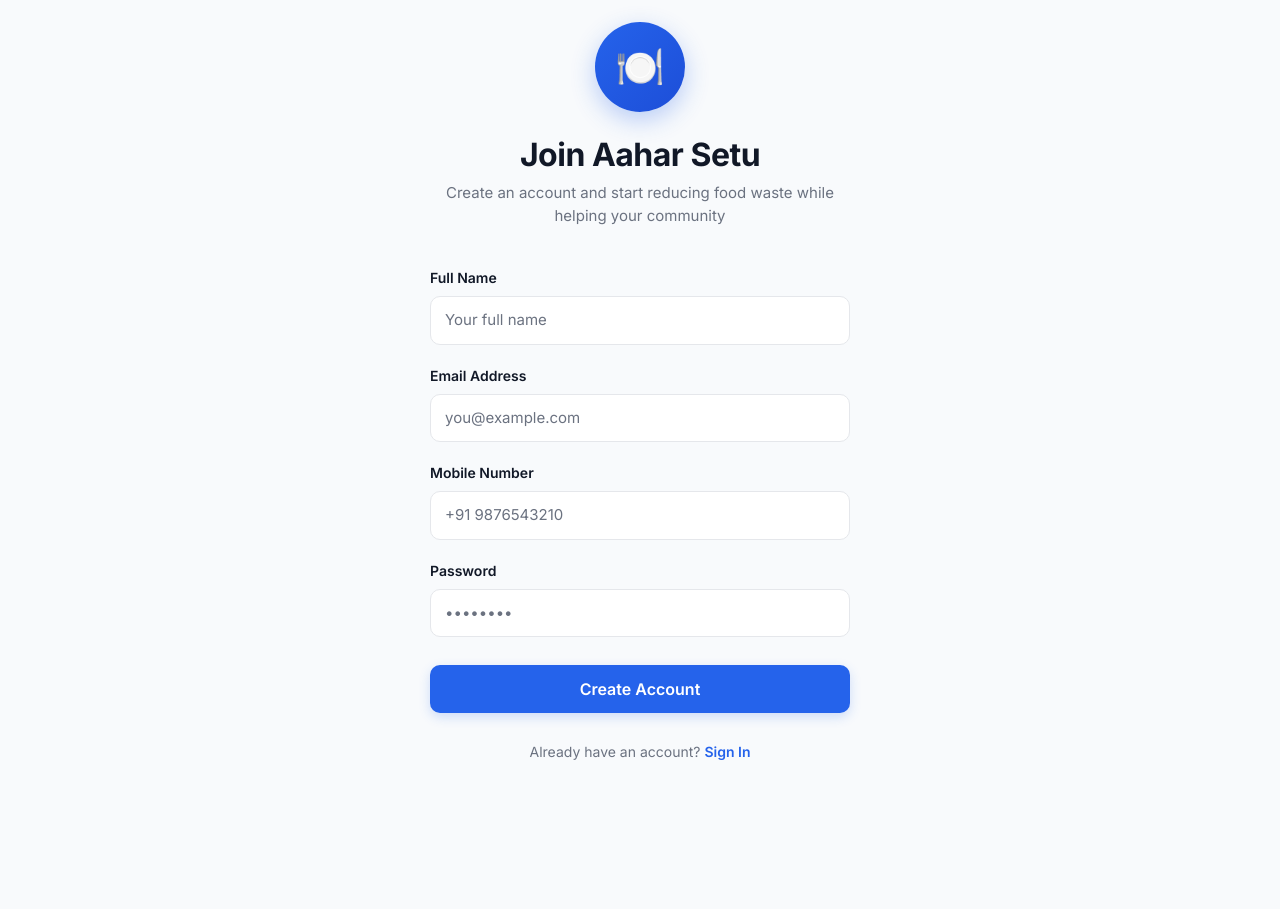
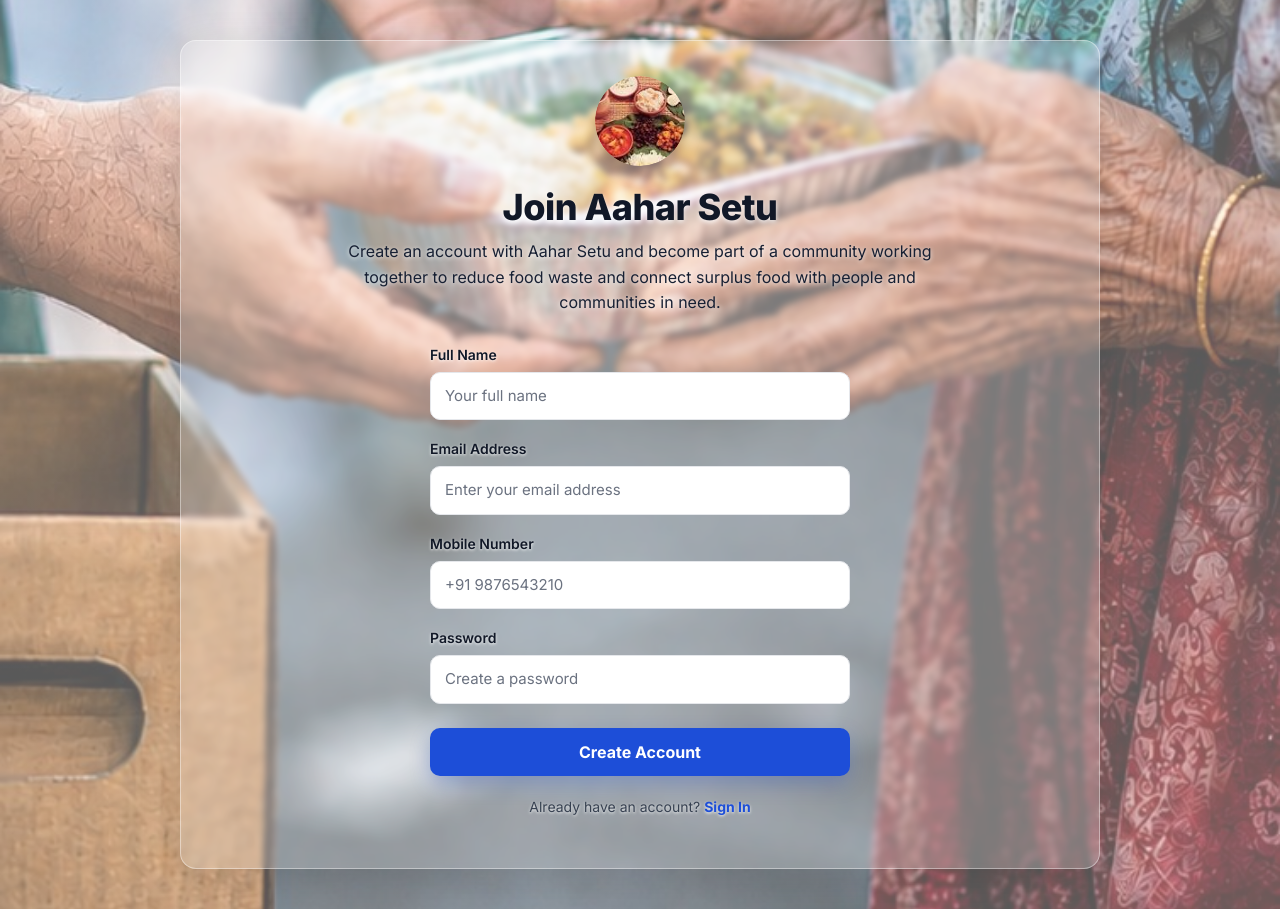
Before and after one commit to likithknp/food-rescue-UI, a React (Vite) app: page /register in a window 1280 px wide. Before the commit the page ends 800 px from the top, so only its background shows below. Built offline with nearby package versions, Linux system fonts and the light colour scheme.

Commit message:
Changes in Register page - adding background image

```diff
--- a/src/pages/Register.jsx
+++ b/src/pages/Register.jsx
@@ -4,6 +4,7 @@ import { registerUser } from "../services/authService";
 
 function Register() {
     const navigate = useNavigate();
+
     const [formData, setFormData] = useState({
         fullName: "",
         email: "",
@@ -15,11 +16,12 @@ function Register() {
         e.preventDefault();
 
         try {
-
             await registerUser(formData);
 
             alert("Registration Successful");
+
             navigate("/login");
+
             setFormData({
                 fullName: "",
                 email: "",
@@ -28,17 +30,25 @@ function Register() {
             });
 
         } catch (error) {
-
             console.error(error);
 
-            // Provide more helpful message for timeout errors
             let msg;
-            if (error.code === 'ECONNABORTED' || error.message?.includes('timeout')) {
-                msg = "Connection timed out. The server may be slow to respond. Please try again.";
+
+            if (
+                error.code === "ECONNABORTED" ||
+                error.message?.includes("timeout")
+            ) {
+                msg =
+                    "Connection timed out. The server may be slow to respond. Please try again.";
             } else {
-                // Prefer server message, fall back to whole response or error message
                 const resp = error.response?.data;
-                msg = resp?.message || resp || error.message || "Registration Failed";
+
+                msg =
+                    resp?.message ||
+                    resp ||
+                    error.message ||
+                    "Registration Failed";
+
                 if (typeof msg === "object") {
                     try {
                         msg = JSON.stringify(msg);
@@ -47,56 +57,166 @@ function Register() {
                     }
                 }
             }
+
             alert(msg);
         }
     };
 
     return (
-        <div style={{
+        <div
+            style={{
                 minHeight: "100vh",
                 display: "flex",
-            flexDirection: "column",
+                alignItems: "center",
                 justifyContent: "center",
-            alignItems: "center",
-            backgroundColor: "#F8FAFC",
-            padding: "20px",
+                padding: "40px 20px",
                 boxSizing: "border-box",
-        }}>
 
-            {/* Brand Circle */}
+                backgroundImage: `
+                    linear-gradient(
+                        rgba(255, 255, 255, 0.35),
+                        rgba(255, 255, 255, 0.35)
+                    ),
+                    url("/food-rescue.jpeg")
+                `,
+
+                backgroundSize: "cover",
+                backgroundPosition: "center",
+                backgroundRepeat: "no-repeat",
+
+                textAlign: "center"
+            }}
+        >
+
+            {/* Main Content */}
+            <div
+                style={{
+                    maxWidth: "920px",
+                    width: "100%",
+                    padding: "35px 40px",
+
+                    borderRadius: "16px",
+
+                    background: "rgba(255, 255, 255, 0.20)",
+
+                    backdropFilter: "blur(3px)",
+                    WebkitBackdropFilter: "blur(3px)",
+
+                    border: "1px solid rgba(255, 255, 255, 0.40)",
+
+                    boxShadow: "0 8px 40px rgba(0, 0, 0, 0.12)",
+
+                    color: "#111827"
+                }}
+            >
+
+                {/* Food Donation Image */}
                 <div
                     style={{
                         width: "90px",
                         height: "90px",
+                        margin: "0 auto 20px",
+
                         borderRadius: "50%",
-                    background: "linear-gradient(135deg, #2563EB 0%, #1D4ED8 100%)",
+                        overflow: "hidden",
+
+                        position: "relative",
+
+                        background: "transparent",
+
                         display: "flex",
                         justifyContent: "center",
                         alignItems: "center",
-                    marginBottom: "24px",
-                    boxShadow: "0 8px 24px rgba(37, 99, 235, 0.3)"
+
+                        boxShadow: "0 6px 18px rgba(0, 0, 0, 0.18)"
                     }}
                 >
-                <span style={{ fontSize: '40px', fontWeight: 'bold' }}>🍽️</span>
+                    <img
+                        src="/food-donation.jpeg"
+                        alt="Food donation"
+                        style={{
+                            width: "90px",
+                            height: "90px",
+                            objectFit: "cover",
+                            borderRadius: "50%",
+                            display: "block"
+                        }}
+                    />
                 </div>
 
                 {/* Title */}
-            <h1 style={{ fontSize: "32px", fontWeight: "700", margin: "0 0 8px 0", color: "#111827", textAlign: 'center' }}>
+                <h1
+                    style={{
+                        fontSize: "36px",
+                        margin: "0 0 10px",
+                        fontWeight: 800,
+                        color: "#111827",
+
+                        textShadow:
+                            "0 2px 5px rgba(255,255,255,0.9)"
+                    }}
+                >
                     Join Aahar Setu
                 </h1>
-            <p style={{ fontSize: "15px", color: "#6B7280", marginBottom: "40px", fontWeight: 400, textAlign: 'center', maxWidth: '400px' }}>
-                Create an account and start reducing food waste while helping your community
+
+                {/* Description */}
+                <p
+                    style={{
+                        maxWidth: "650px",
+                        margin: "0 auto 28px",
+
+                        lineHeight: 1.6,
+
+                        color: "#172033",
+                        fontSize: "16px",
+                        fontWeight: 500,
+
+                        textShadow:
+                            "0 1px 4px rgba(255,255,255,0.9)"
+                    }}
+                >
+                    Create an account with Aahar Setu and become part of a
+                    community working together to reduce food waste and
+                    connect surplus food with people and communities in need.
                 </p>
 
-            {/* Form */}
-            <div style={{ width: "100%", maxWidth: "420px", display: "flex", flexDirection: "column", gap: "20px" }}>
+                {/* Registration Form */}
+                <div
+                    style={{
+                        width: "100%",
+                        maxWidth: "420px",
+                        margin: "0 auto",
+
+                        display: "flex",
+                        flexDirection: "column"
+                    }}
+                >
 
                     <form onSubmit={handleSubmit}>
 
-                    <div style={{ marginBottom: "20px" }}>
-                        <label style={{ fontSize: "14px", fontWeight: "600", color: "#111827", display: "block", marginBottom: "8px" }}>
+                        {/* Full Name */}
+                        <div
+                            style={{
+                                marginBottom: "18px",
+                                textAlign: "left"
+                            }}
+                        >
+                            <label
+                                style={{
+                                    fontSize: "14px",
+                                    fontWeight: 600,
+                                    color: "#111827",
+
+                                    display: "block",
+                                    marginBottom: "7px",
+
+                                    textShadow:
+                                        "0 1px 3px rgba(255,255,255,0.9)"
+                                }}
+                            >
                                 Full Name
                             </label>
+
                             <input
                                 type="text"
                                 autoComplete="off"
@@ -110,19 +230,50 @@ function Register() {
                                     })
                                 }
                                 required
-                            style={{ padding: "12px 14px", borderRadius: "10px", fontSize: "15px" }}
+                                style={{
+                                    width: "100%",
+                                    boxSizing: "border-box",
+                                    padding: "12px 14px",
+                                    borderRadius: "10px",
+                                    fontSize: "15px",
+
+                                    backgroundColor:
+                                        "rgba(255,255,255,0.88)",
+
+                                    border:
+                                        "1px solid rgba(148,163,184,0.5)"
+                                }}
                             />
                         </div>
 
-                    <div style={{ marginBottom: "20px" }}>
-                        <label style={{ fontSize: "14px", fontWeight: "600", color: "#111827", display: "block", marginBottom: "8px" }}>
+                        {/* Email */}
+                        <div
+                            style={{
+                                marginBottom: "18px",
+                                textAlign: "left"
+                            }}
+                        >
+                            <label
+                                style={{
+                                    fontSize: "14px",
+                                    fontWeight: 600,
+                                    color: "#111827",
+
+                                    display: "block",
+                                    marginBottom: "7px",
+
+                                    textShadow:
+                                        "0 1px 3px rgba(255,255,255,0.9)"
+                                }}
+                            >
                                 Email Address
                             </label>
+
                             <input
                                 type="email"
                                 autoComplete="off"
                                 className="form-control"
-                            placeholder="you@example.com"
+                                placeholder="Enter your email address"
                                 value={formData.email}
                                 onChange={(e) =>
                                     setFormData({
@@ -131,14 +282,45 @@ function Register() {
                                     })
                                 }
                                 required
-                            style={{ padding: "12px 14px", borderRadius: "10px", fontSize: "15px" }}
+                                style={{
+                                    width: "100%",
+                                    boxSizing: "border-box",
+                                    padding: "12px 14px",
+                                    borderRadius: "10px",
+                                    fontSize: "15px",
+
+                                    backgroundColor:
+                                        "rgba(255,255,255,0.88)",
+
+                                    border:
+                                        "1px solid rgba(148,163,184,0.5)"
+                                }}
                             />
                         </div>
 
-                    <div style={{ marginBottom: "20px" }}>
-                        <label style={{ fontSize: "14px", fontWeight: "600", color: "#111827", display: "block", marginBottom: "8px" }}>
+                        {/* Mobile Number */}
+                        <div
+                            style={{
+                                marginBottom: "18px",
+                                textAlign: "left"
+                            }}
+                        >
+                            <label
+                                style={{
+                                    fontSize: "14px",
+                                    fontWeight: 600,
+                                    color: "#111827",
+
+                                    display: "block",
+                                    marginBottom: "7px",
+
+                                    textShadow:
+                                        "0 1px 3px rgba(255,255,255,0.9)"
+                                }}
+                            >
                                 Mobile Number
                             </label>
+
                             <input
                                 type="text"
                                 autoComplete="off"
@@ -152,19 +334,50 @@ function Register() {
                                     })
                                 }
                                 required
-                            style={{ padding: "12px 14px", borderRadius: "10px", fontSize: "15px" }}
+                                style={{
+                                    width: "100%",
+                                    boxSizing: "border-box",
+                                    padding: "12px 14px",
+                                    borderRadius: "10px",
+                                    fontSize: "15px",
+
+                                    backgroundColor:
+                                        "rgba(255,255,255,0.88)",
+
+                                    border:
+                                        "1px solid rgba(148,163,184,0.5)"
+                                }}
                             />
                         </div>
 
-                    <div style={{ marginBottom: "28px" }}>
-                        <label style={{ fontSize: "14px", fontWeight: "600", color: "#111827", display: "block", marginBottom: "8px" }}>
+                        {/* Password */}
+                        <div
+                            style={{
+                                marginBottom: "24px",
+                                textAlign: "left"
+                            }}
+                        >
+                            <label
+                                style={{
+                                    fontSize: "14px",
+                                    fontWeight: 600,
+                                    color: "#111827",
+
+                                    display: "block",
+                                    marginBottom: "7px",
+
+                                    textShadow:
+                                        "0 1px 3px rgba(255,255,255,0.9)"
+                                }}
+                            >
                                 Password
                             </label>
+
                             <input
                                 type="password"
                                 autoComplete="new-password"
                                 className="form-control"
-                            placeholder="••••••••"
+                                placeholder="Create a password"
                                 value={formData.password}
                                 onChange={(e) =>
                                     setFormData({
@@ -173,41 +386,84 @@ function Register() {
                                     })
                                 }
                                 required
-                            style={{ padding: "12px 14px", borderRadius: "10px", fontSize: "15px" }}
+                                style={{
+                                    width: "100%",
+                                    boxSizing: "border-box",
+                                    padding: "12px 14px",
+                                    borderRadius: "10px",
+                                    fontSize: "15px",
+
+                                    backgroundColor:
+                                        "rgba(255,255,255,0.88)",
+
+                                    border:
+                                        "1px solid rgba(148,163,184,0.5)"
+                                }}
                             />
                         </div>
 
+                        {/* Create Account Button */}
                         <button
-                        className="btn btn-primary"
                             type="submit"
                             style={{
                                 width: "100%",
                                 height: "48px",
+
+                                backgroundColor: "#1D4ED8",
+                                color: "white",
+
+                                border: "none",
+                                borderRadius: "10px",
+
                                 fontSize: "16px",
-                            fontWeight: "600",
-                            boxShadow: "0 4px 12px rgba(37, 99, 235, 0.2)"
+                                fontWeight: 700,
+
+                                cursor: "pointer",
+
+                                boxShadow:
+                                    "0 8px 20px rgba(29,78,216,0.25)"
                             }}
+                            onMouseOver={(e) =>
+                                (e.currentTarget.style.backgroundColor =
+                                    "#1747B9")
+                            }
+                            onMouseOut={(e) =>
+                                (e.currentTarget.style.backgroundColor =
+                                    "#1D4ED8")
+                            }
                         >
                             Create Account
                         </button>
 
                     </form>
 
-                <p style={{ textAlign: "center", fontSize: "14px", color: "#6B7280", marginTop: "8px" }}>
+                    {/* Login Link */}
+                    <p
+                        style={{
+                            textAlign: "center",
+                            fontSize: "14px",
+                            color: "#374151",
+                            marginTop: "20px",
+
+                            textShadow:
+                                "0 1px 3px rgba(255,255,255,0.9)"
+                        }}
+                    >
                         Already have an account?{" "}
-                    <Link to="/login" style={{
-                        color: "#2563EB",
-                        fontWeight: "600",
-                        textDecoration: "none",
-                        transition: "color 0.25s ease"
+
+                        <Link
+                            to="/login"
+                            style={{
+                                color: "#1D4ED8",
+                                fontWeight: 700,
+                                textDecoration: "none"
                             }}
-                    onMouseOver={(e) => e.target.style.color = '#1D4ED8'}
-                    onMouseOut={(e) => e.target.style.color = '#2563EB'}
                         >
                             Sign In
                         </Link>
                     </p>
 
+                </div>
 
             </div>
 
```
Lines whose indentation alone changed are shown as unchanged.
